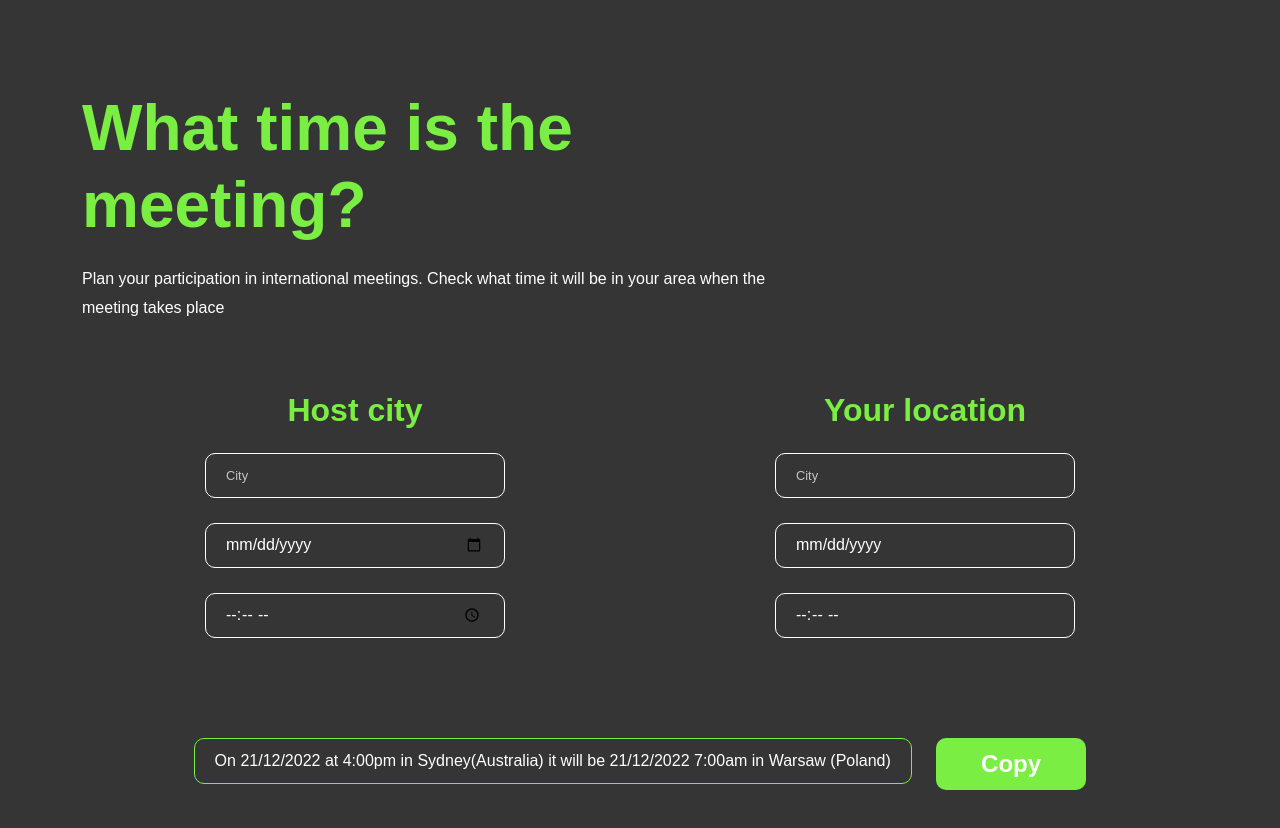
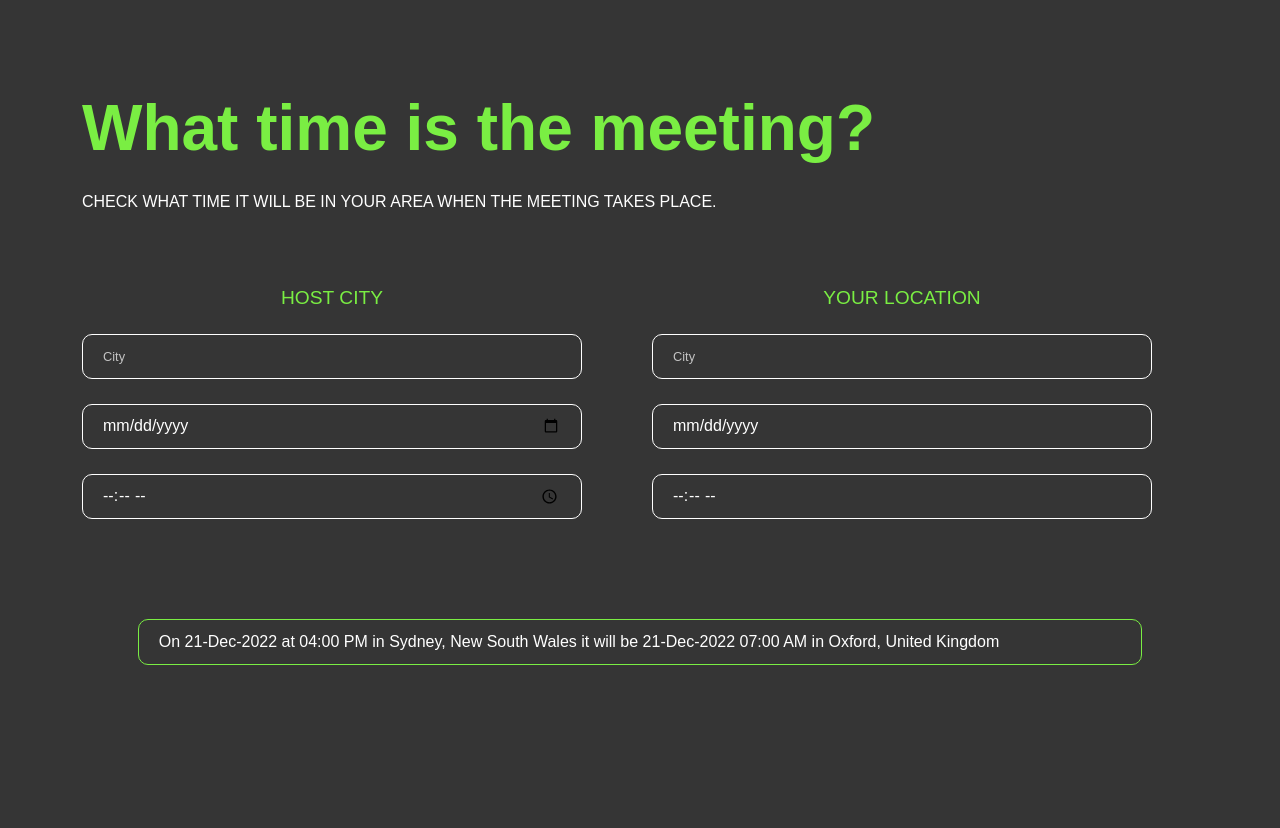
Before and after one commit to TatianaMoseeva/timechecker, a React (Create React App) app: page / in a window 1280 px wide. Shown: the top 828 px of the page. After the commit the page ends 800 px from the top, so only its background shows below. Built offline with nearby package versions, Linux system fonts and the light colour scheme.

Commit message:
edit layout / fix css

```diff
--- a/src/components/copyMsg/CopyMsg.js
+++ b/src/components/copyMsg/CopyMsg.js
@@ -1,6 +1,5 @@
 import Row from 'react-bootstrap/Row';
 import Col from 'react-bootstrap/Col';
-import Button from 'react-bootstrap/Button';
 
 import './CopyMsg.scss';
 
@@ -8,13 +7,8 @@ function CopyMsg() {
 
     return <aside className="msg">
                 <Row>
-                    <Col md="auto">
-                        <div className="msg__text">On 21/12/2022 at 4:00pm in Sydney(Australia) it will be 21/12/2022 7:00am in Warsaw (Poland)</div>
-                    </Col>
                     <Col>
-                    <div className="d-grid gap-2">
-                        <Button variant="primary" className="msg__btn" size="lg">Copy</Button>
-                    </div>
+                        <div className="msg__text">On 21-Dec-2022 at 04:00 PM in Sydney, New South Wales it will be 21-Dec-2022 07:00 AM in Oxford, United Kingdom</div>
                     </Col>
                 </Row>
             </aside>
--- a/src/components/copyMsg/CopyMsg.scss
+++ b/src/components/copyMsg/CopyMsg.scss
@@ -1,23 +1,12 @@
 .msg {
     padding-top: 100px;
     padding-bottom: 100px;
+    width: 90%;
     margin: 0 auto;
-    width: 80%;
+
     &__text {
-        padding: 10px 20px;
-        min-width: 300px;
+        padding: 10px 60px 10px 20px;
         border: 1px solid #7AEE43;
         border-radius: 10px;
     }
-    &__btn {
-        background-color: #7AEE43;
-        border-radius: 10px;
-        border: none;
-        font-weight: 700;
-        font-size: 1.5rem;
-        line-height: 36px;
-        &:hover, &:focus, &:active {
-            background-color: #71c14d;
-        }
-    }
 }
--- a/src/components/header/Header.js
+++ b/src/components/header/Header.js
@@ -6,9 +6,10 @@ function Header() {
 
     return <header className="header">
                 <Row>
-                    <Col xs={12} md={10} lg={8}>
+                    <Col>
                         <h1 className="header__title">What time is the meeting?</h1>
-                        <div className="header__descr">Plan your participation in international meetings. Check what time it will be in your area when the meeting takes place</div>
+
+                        <div className="header__descr">Check what time it will be in your area when the meeting takes place.</div>
                     </Col>
                 </Row>
 
--- a/src/components/header/Header.scss
+++ b/src/components/header/Header.scss
@@ -9,5 +9,6 @@
     &__descr {
         padding-top: 20px;
         line-height: 29px;
+        text-transform: uppercase;
     }
 }
--- a/src/components/infoBlocks/InfoBlocks.js
+++ b/src/components/infoBlocks/InfoBlocks.js
@@ -78,7 +78,7 @@ const View = ({value, handleChange, finishEdit, loading}) => {
 
     return (
         <>
-            <Row>
+            <Row xs={1} sm={2}>
                 <Col><HostCity city={baseCity} day={baseDay} time={baseTime} handleChange={handleChange}/></Col>
                 <Col><DestCity city={targetCity} day={targetDay} time={targetTime} handleChange={handleChange} finishEdit={finishEdit} loading={loading}/></Col>
             </Row>
--- a/src/components/infoBlocks/InfoBlocks.scss
+++ b/src/components/infoBlocks/InfoBlocks.scss
@@ -2,20 +2,20 @@
 
     &__section {
         padding-top: 70px;
+        max-width: 500px;
         display: flex;
         flex-direction: column;
     }
     &__title {
-        font-weight: 700;
-        font-size: 2rem;
-        line-height: 36px;
+        text-transform: uppercase;
+        font-size: 1.2rem;
         text-align: center;
     }
 
     input {
         margin: 25px auto 0 auto;
         padding: 12px 20px;
-        width: 300px;
+        width: 100%;
         height: 45px;
         border: 1px solid #FFFFFF;
         border-radius: 10px;
```
